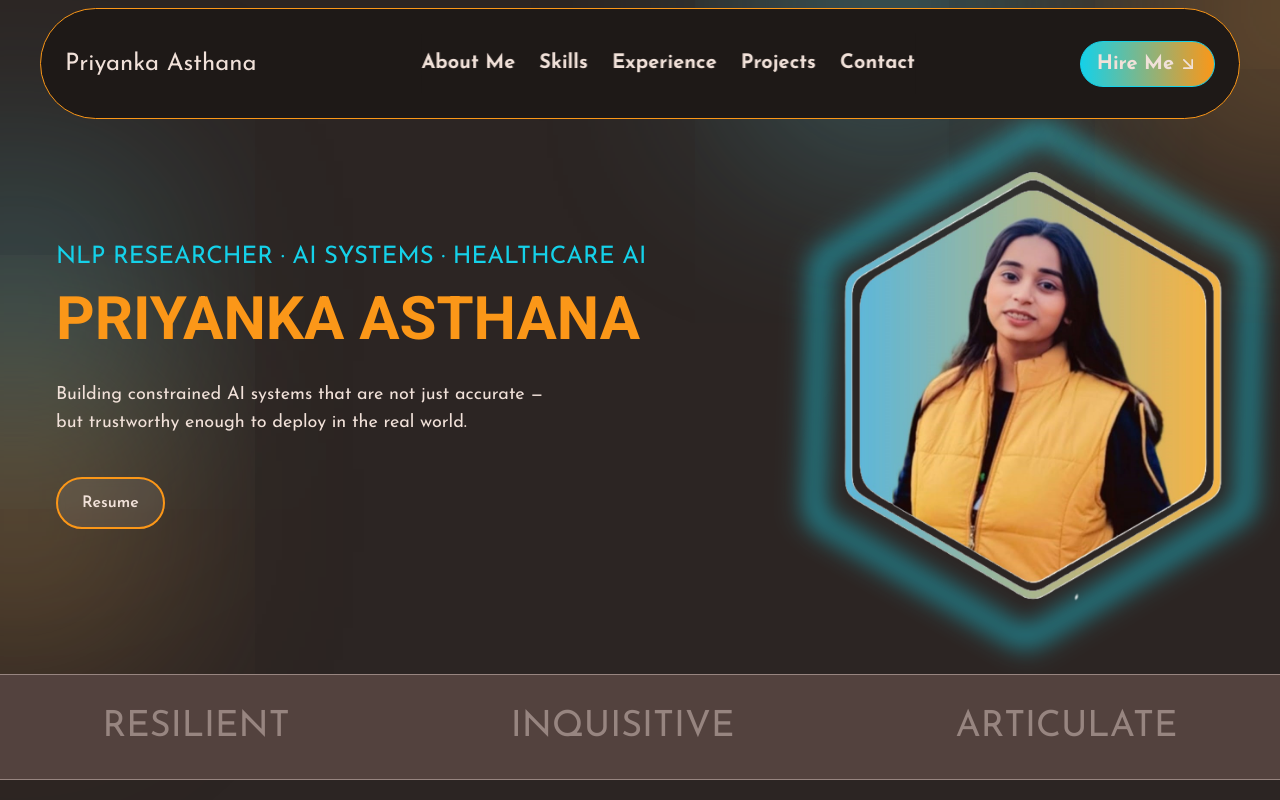
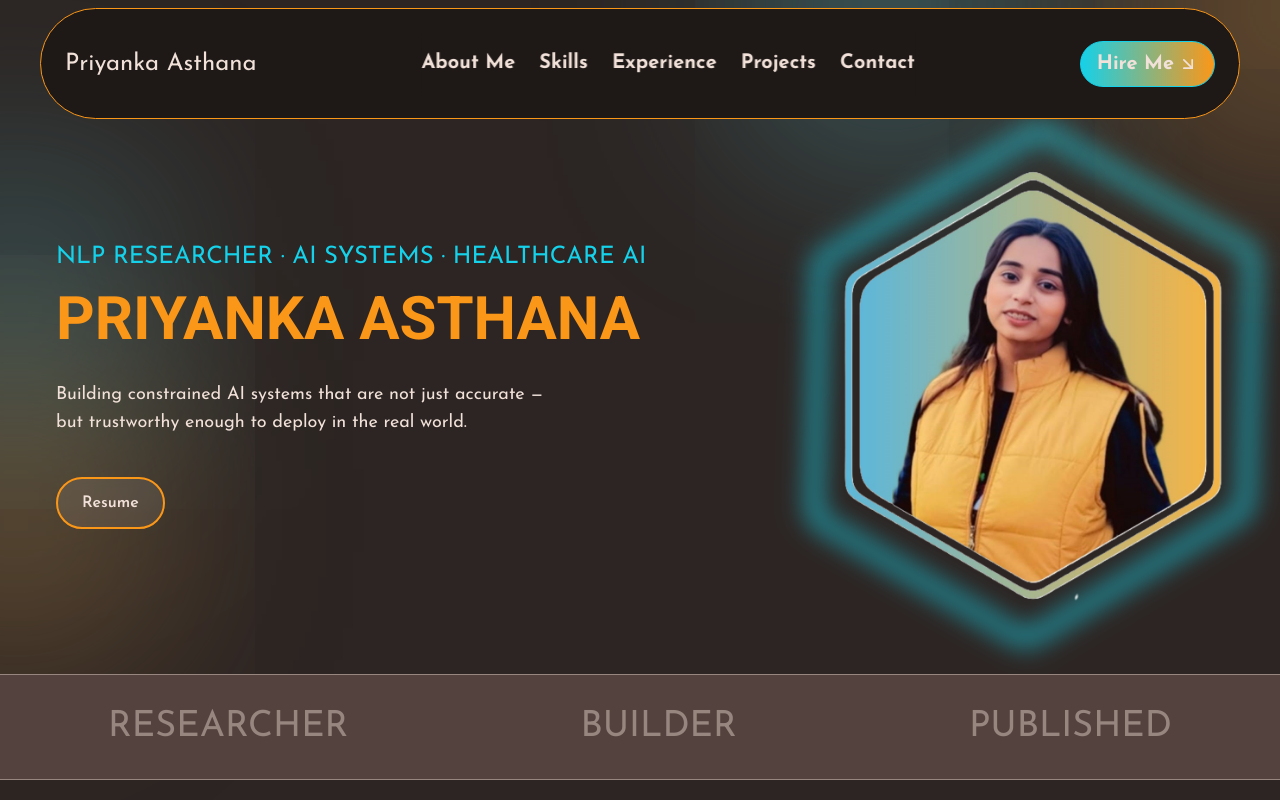
Before and after one commit to PriyankaAsthana/Priyanka-Portfolio, a React (Vite) app: page / in a window 1280 px wide. Shown: the top 800 px of the page. Built offline with nearby package versions, Linux system fonts and the light colour scheme.

Commit message:
Update SubHeroSection.jsx

```diff
--- a/src/components/heroSection/SubHeroSection.jsx
+++ b/src/components/heroSection/SubHeroSection.jsx
@@ -3,9 +3,9 @@ import React from 'react'
 const SubHeroSection = () => {
   return (
     <div className='w-full border-y border-lightgrey text-lightgrey flex justify-around uppercase xl:text-4xl md:text-2xl sm:text-4xl py-8 items-center gap-4 bg-brown'>
-      <p className='md:block sm:hidden'>Resilient</p>
-      <p className='md:block sm:hidden'>Inquisitive</p>
-      <p>Articulate</p>
+      <p className='md:block sm:hidden'>Researcher</p>
+      <p className='md:block sm:hidden'>Builder</p>
+      <p>Published</p>
     </div>
   );
 };
```
